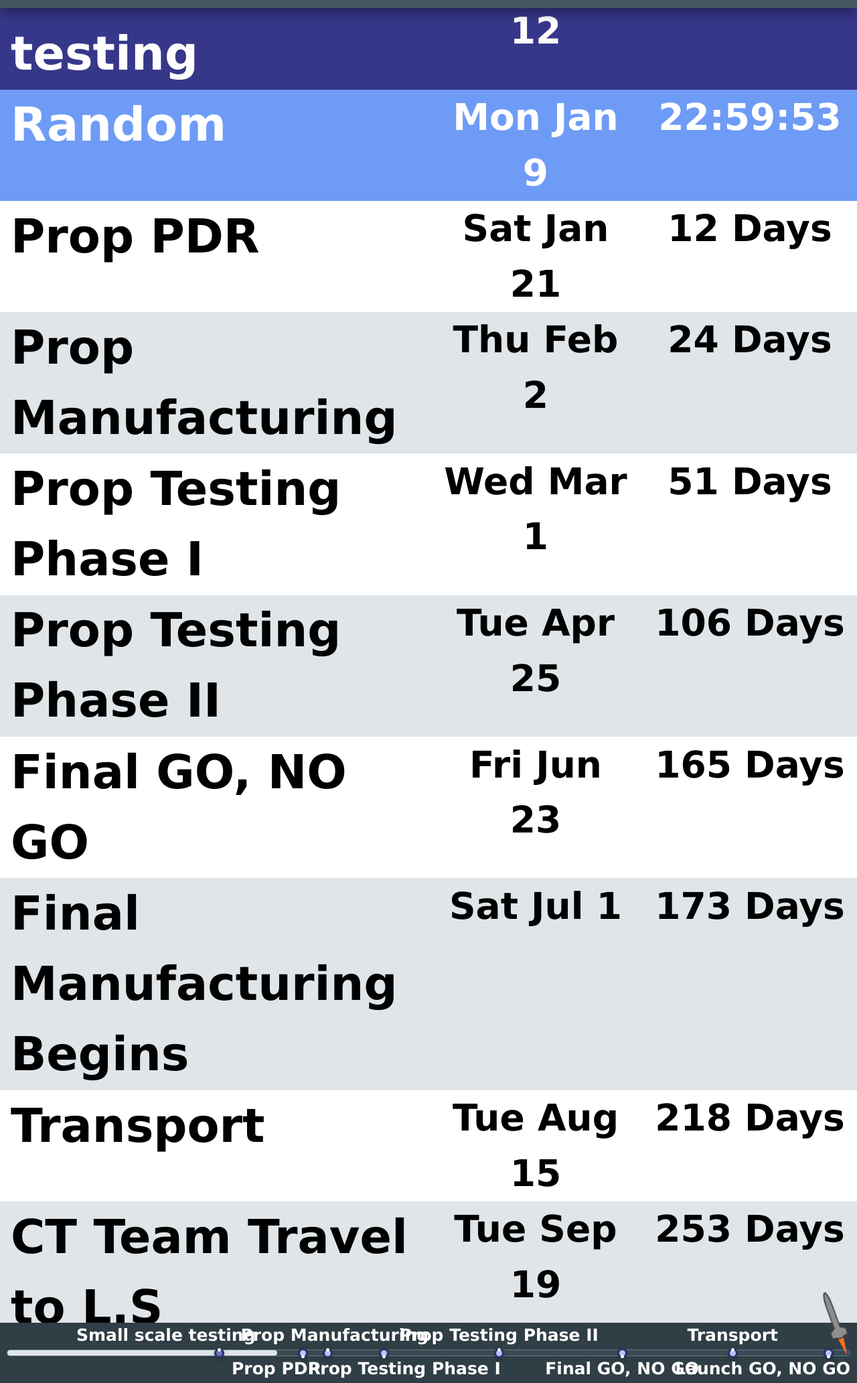
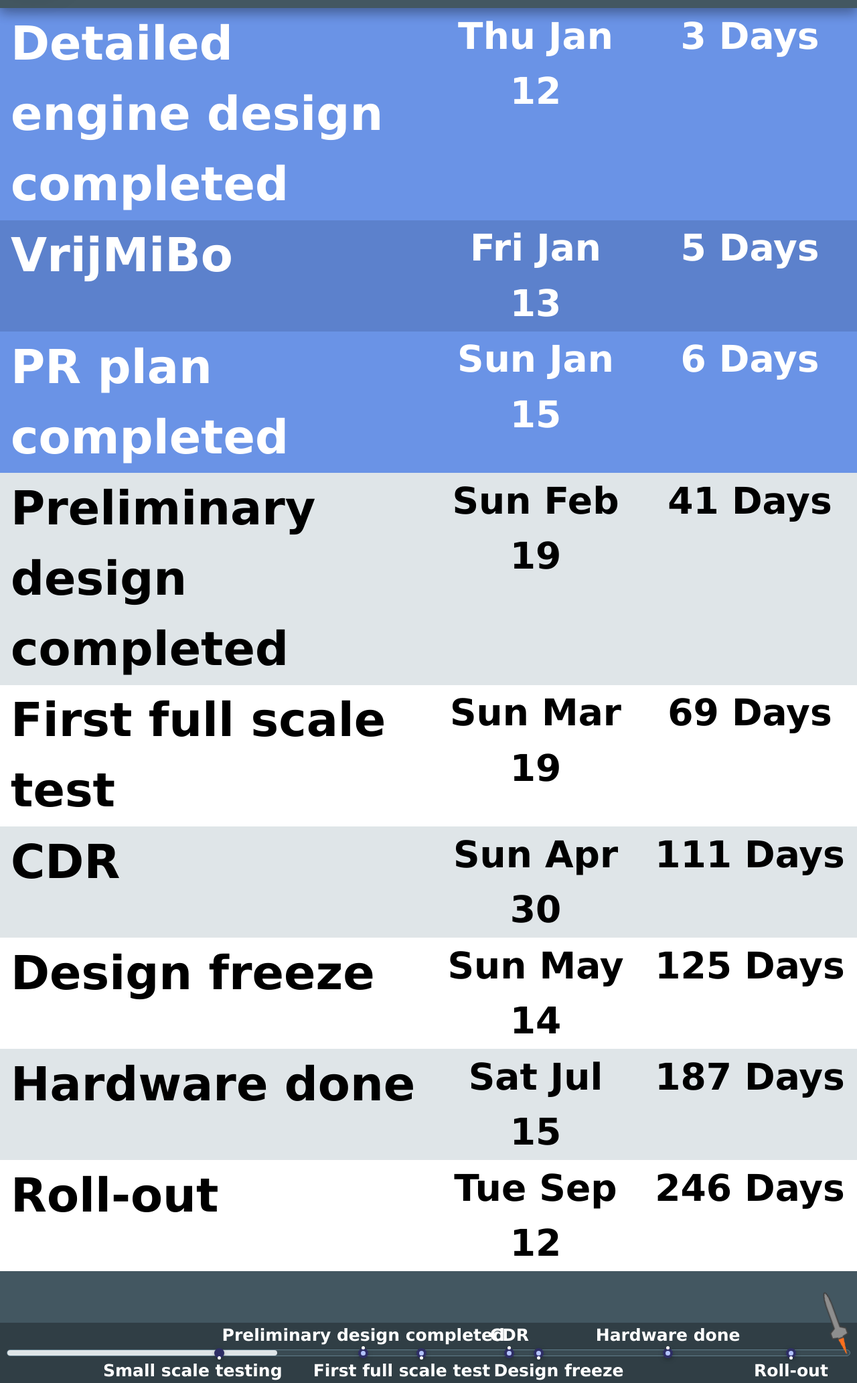
Before and after one commit to aarondewindt/stratos_iii_countdown, a PHP site: page / in a window 1280 px wide. Shown: the part 144-2209 px from the top of the page at 67% size. Run offline with PHP 8.4, Linux system fonts and the light colour scheme.

Commit message:
Fixed bug with auto refresh after VrijMiBo.

```diff
--- /dev/null
+++ b/common.js
@@ -0,0 +1,3 @@
+/**
+ * Created by elviento on 12/20/16.
+ */
--- a/site/config.js
+++ b/site/config.js
@@ -7,30 +7,53 @@
 var launch = new Launch("2017-10-10 10:10:10");
 var start_date = new Date("2016-9-1");
 
-
 var n_show = 10;
+var today = new Date();
 
 var milestones = [
-    new Milestone("Small scale testing", "2016-12-12", 1, -80),
-    new Milestone("Random", new Date((new Date()).getTime() + 23*60*60*1000)),
+    new Milestone("Small scale testing", "2016-12-12", "2016-12-21", 2, -40),
+    new Milestone("Preliminary design completed", "2017-02-19", undefined, 1, 0),
+    new Milestone("PR plan completed", "2017-01-15"),
+    new Milestone("Detailed engine design completed", "2017-01-12"),
+    new Milestone("First full scale test", "2017-03-19", undefined, 2, -30),
+    new Milestone("CDR", "2017-04-30", undefined, 1),
+    new Milestone("Design freeze", "2017-05-14", undefined, 2, 30),
+    new Milestone("Hardware done", "2017-07-15", undefined, 1),
+    new Milestone("Roll-out", "2017-09-12", undefined, 2)
+
+
+    // new Milestone("Random", today.getTime() + 5*1000, today.getTime() + 10*1000),
+
+    // new Milestone("Catia tutorial", "2016-12-19 22:47:00", "2016-12-19 22:47:05"),
+
     //
     // new Milestone('Milestone 0', new Date((new Date()).getTime() + 23*24*60*60*1000), 2),
     //
     // new Milestone('Milestone 1', new Date((new Date()).getTime() + 35*24*60*60*1000), 1, 40),
 
 
-    new Milestone('Prop PDR', '2017-1-21', 2, -40),
-    new Milestone('Prop Manufacturing', '2017-2-2', 1, 10),
-    new Milestone('Prop Testing Phase I', '2017-3-1', 2, 30),
-    new Milestone('Prop Testing Phase II', '2017-4-25', 1),
-    new Milestone('Final GO, NO GO', '2017-6-23', 2),
-    new Milestone('Final Manufacturing Begins', '2017-7-1'),
-    new Milestone('Transport', '2017-8-15', 1),
-    new Milestone('CT Team Travel to L.S ', '2017-9-19'),
-    new Milestone('Final Prep for launch', '2017-9-27'),
-    new Milestone('Launch GO, NO GO', '2017-9-30', 2),
-    new Milestone('LAUNCH DAY', '2017-10-5'),
+    // new Milestone('Prop PDR', '2017-1-21', undefined, 2, -50),
+    // new Milestone('Prop Manufacturing', '2017-2-2', undefined, 1, 10),
+    // new Milestone('Prop Testing Phase I', '2017-3-1', undefined, 2, 30),
+    // new Milestone('Prop Testing Phase II', '2017-4-25', undefined, 1),
+    // new Milestone('Final GO, NO GO', '2017-6-23', undefined, 2),
+    // new Milestone('Final Manufacturing Begins', '2017-7-1'),
+    // new Milestone('Transport', '2017-8-15', undefined, 1),
+    // new Milestone('CT Team Travel to L.S ', '2017-9-19'),
+    // new Milestone('Final Prep for launch', '2017-9-27'),
+    // new Milestone('Launch GO, NO GO', '2017-9-30', undefined, 2),
+    // new Milestone('LAUNCH DAY', '2017-10-5')
 ];
 
 
+// Add VijMiBo
+var vrijmibo_start = new Date(today.getTime());
+vrijmibo_start.setDate(today.getDate() + (7 + 5 - today.getDay()) % 7);
+vrijmibo_start.setHours(16);
+
+var vrijmibo_end = new Date(vrijmibo_start.getTime());
+vrijmibo_end.setHours(19);
+milestones.push(new Milestone("VrijMiBo", vrijmibo_start, vrijmibo_end));
+
+// Saturate n_show
 n_show = milestones.length < n_show ? milestones.length : n_show;
--- a/site/index.html
+++ b/site/index.html
@@ -8,8 +8,46 @@
 
     <link rel="stylesheet" type="text/css" href="style.css">
     <link rel="stylesheet" href="w3.css">
-    <!--<link rel="stylesheet" href="http://www.w3schools.com/lib/w3-theme-indigo.css">-->
     <link rel="stylesheet" href="theme.css">
+
+    <script>
+        function contains(arr, obj) {
+            return arr.indexOf(obj) > -1;
+        }
+
+        function rem(arr, val) {
+            var i = arr.indexOf(val);
+            if (i > -1) {
+                arr.splice(i, 1);
+            }
+        }
+
+
+        function remove_milestone(milestone) {
+            console.log("Removing console");
+            rem(visible_milestones, milestone);
+
+            milestone.tr_element.remove();
+//            milestone.tr_element = null;
+
+
+            for (var i = 0; visible_milestones.length < n_show; i++) {
+                if (milestones[i] != undefined)
+                {
+                    if (milestones[i].is_passed_remove_date()) {
+                        i++;
+                    }else if (!contains(visible_milestones, milestones[i])) {
+                        visible_milestones.push(milestones[i]);
+                        milestones[i].add_to_table(i);
+                    }
+                } else {
+                    break;
+                }
+
+            }
+        }
+
+    </script>
 
 
     <script src="jquery-3.1.1.min.js"></script>
@@ -20,65 +58,70 @@
     <script src="config.js"></script>
 
     <script>
+        var visible_milestones = [];
+
+
         $(document).ready(function(){
-
             // Reorder milestones so the ones with the closer deadline are on top.
             milestones.sort(function (a, b) {
                 return a.t_diff(b.deadline)
             });
 
-            // Add the milestones to the table
-
-            for (i = 0; i < n_show; i++) {
-                milestones[i].add_to_table(i);
+            // Get list of visible milestones and add them to the table.
+            for (var i = 0; visible_milestones.length < n_show; i++) {
+                if (milestones[i] != undefined)
+                {
+                    if (!milestones[i].is_passed_remove_date()) {
+                        visible_milestones.push(milestones[i]);
+                        milestones[i].add_to_table(i);
+                    }
+                } else {
+                    break;
+                }
             }
 
-            for (i in milestones) {
-                milestones[i].add_to_bar();
-            }
+//            console.log(visible_milestones);
 
+
+            // Cache progress bar objects.
             var progress = $('#progress');
             var progress_bar = $('#progress_bar');
-
             var milestones_container = $('#milestones_container');
             var milestones_table = $('#milestones_table');
 
-            var milestones_max_scroll = milestones_table.height() - milestones_container.height();
+            // Initialize scrolling animation.
             var scroll_speed = .02;
             var scroll_state = 0;
             var scroll_top_delay = 2000;
             var scroll_bottom_delay = 2000;
             var scroll_timer = 0;
-
             var dt = 100;
-
-
 
             // Set a callback function which will be called every 100 milliseconds.
             setInterval(function () {
                 // Update milestone countdowns
-                for (i = 0; i < n_show; i++) {
-                    milestones[i].update();
+                for (var i in visible_milestones) {
+                    try {
+                        visible_milestones[i].update(i);
+                    }
+                    catch(err) {
+                        console.log(visible_milestones[i].name)
+                    }
+
+
                 }
 
-                // Update today indicator
+                for (i in milestones) {
+                    milestones[i].update_bar();
+                }
+
+                // Update today clock
                 var today = new Date();
                 $('#date_today').html(today.format("ddd mmm d yyyy"));
                 $('#time_today').html(today.format("HH:MM:ss"));
 
                 // Update launch count down
                 launch.update();
-
-                var next_milestone_set = false;
-                for (i = 0; i < n_show; i++) {
-                    if (!next_milestone_set) {
-
-                        if (!(milestones[i].is_passed())) {
-                            next_milestone_set = true;
-                            milestones[i].update_next_milestone();
-                        }
-                    }
-                }
 
                 // Update progressbar
                 p = (new Date() - start_date)/(launch.date - start_date);
@@ -87,6 +130,7 @@
                 // Update scroll
                 scroll_timer += dt;
                 var new_scroll_pos = null;
+                var milestones_max_scroll = milestones_table.height() - milestones_container.height();
 
                 switch(scroll_state) {
                     case 0:
@@ -120,13 +164,12 @@
                 milestones_container.scrollTop(new_scroll_pos);
 
 
-            }, dt)
-        });
+            }, dt);
 
-        $(window).resize(function () {
-            for (i in milestones) {
-                milestones[i].update_bar();
-            }
+            // Auto refresh 5 seconds after VrijMiBo.
+            setTimeout(function () {
+                location.reload(true);
+            }, vrijmibo_end.getTime() - new Date().getTime() + 5000)
         });
 
     </script>
@@ -176,13 +219,6 @@
                         <!--<div id="countdown_days" class="sidebar_big"></div>-->
                         <!--&lt;!&ndash;div id="countdown_time" class="sidebar_big"</div&ndash;&gt;-->
                     <!--</div>-->
-
-                    <!--&lt;!&ndash;div class="sidebar_element">-->
-                        <!--<span class="sidebar_small">Next milestone</span>-->
-                        <!--<div id="next_milestone_name" class="sidebar_big"></div>-->
-                        <!--<div id="next_milestone_deadline" class="sidebar_big"></div>-->
-                        <!--<div id="next_milestone_countdown" class="sidebar_big"></div>-->
-                    <!--</div&ndash;&gt;-->
             <!--</div>-->
         </div>
 
--- a/site/style.css
+++ b/site/style.css
@@ -14,21 +14,39 @@ footer {
     flex: none;
 }
 
-
 main {
     overflow-y: hidden;
     height:100%;
 }
 
-
-.warning {
-    background-color: #6e9bf5;
+.warning_l {
+    background-color: #6a93e6;
     color: white;
 }
 
-.passed {
-    background-color: #37378a;
+.warning_d {
+    background-color: #5c81cc;
     color: white;
+}
+
+.ongoing_l {
+    background-color: #3d3d99;
+    color: white;
+}
+
+.ongoing_d {
+    background-color: #333380;
+    color: white;
+}
+
+.normal_l {
+    background-color: #fff;
+    color: #000;
+}
+
+.normal_d {
+    color:#000;
+    background-color:#dfe5e8;
 }
 
 
@@ -109,7 +127,7 @@ main {
     height: 15px;
     position: absolute;
     background-color: #b3c3ff;
-    border: 3px solid #2e2e65;
+    border: 4px solid #2e2e65;
 }
 
 .marker_past {
@@ -117,8 +135,8 @@ main {
     width: 15px;
     height: 15px;
     position: absolute;
-    background-color: #6673b8;
-    border: 3px solid #2e2e65;
+    background-color: #2e2e65;
+    border: 4px solid #2e2e65;
 }
 
 .marker_node {
```
Also changed, not shown: site/milestone.js (+91 -50 lines), site/progress.js (deleted, +0 -8 lines).
